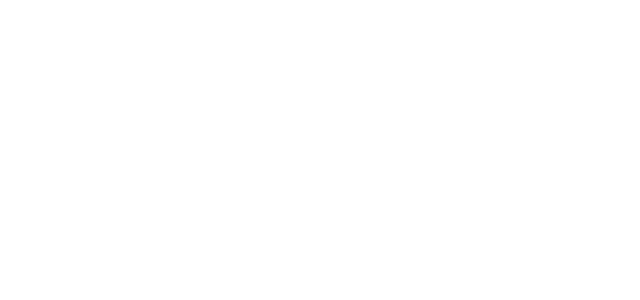
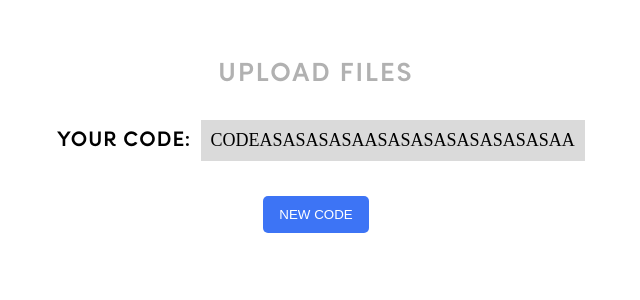
Before and after one commit to VincenzoParrinelli/CS50-project, a React (Vite) app in the folder client/: page / in a window 1280 px wide. Shown: the top 300 px of the page, without its empty margins (324-964 px from the left). Built offline with nearby package versions, Linux system fonts and the light colour scheme.

Commit message:
feat(scss): styling header

```diff
--- a/client/src/App.tsx
+++ b/client/src/App.tsx
@@ -1,10 +1,11 @@
 import { useState } from 'react'
+import Header from './Components/Header'
 
 function App() {
 
   return (
     <div className="App">
-
+      <Header />
     </div>
   )
 }
--- /dev/null
+++ b/client/src/Components/Header.tsx
@@ -0,0 +1,16 @@
+import React from 'react'
+
+export default function Header() {
+    return (
+        <div className='header'>
+            <h2 className="heading heading--2">UPLOAD FILES</h2>
+
+            <div className="header__code-container">
+                <h3 className="heading heading--3">YOUR CODE:</h3>
+                <span className="header__code">CODEASASASASAASASASASASASASASAA</span>
+            </div>
+
+            <button className="btn">NEW CODE</button>
+        </div>
+    )
+}
--- /dev/null
+++ b/client/src/scss/_button.scss
@@ -0,0 +1,23 @@
+.btn {
+    outline: none;
+    border: none;
+    padding: 1.1rem 1.6rem;
+    border-radius: .5rem;
+    background-color: $color-primary;
+    color: $color-white;
+    cursor: pointer;
+    transition: transform .2s, background-color .05s;
+    margin: 2.5rem;
+
+    &:hover,
+    &:active {
+        transform: translateY(-2px);
+        box-shadow: 0 .5rem 1rem rgba($color-black, .15);
+    }
+
+    &:active {
+        background-color: $color-primary-dark;
+        transform: translateY(-1px);
+    }
+
+}
--- /dev/null
+++ b/client/src/scss/_header.scss
@@ -0,0 +1,21 @@
+.header {
+    display: flex;
+    flex-direction: column;
+    justify-content: center;
+    align-items: center;
+    padding: 4rem;
+
+    &__code-container {
+        display: flex;
+        justify-content: center;
+        align-items: baseline;
+    }
+
+    &__code {
+        background-color: $color-grey-light;
+        font-size: 1.8rem;
+        padding: 1rem;
+        text-align: center;
+        flex: 0 0 10%;
+    }
+}
--- /dev/null
+++ b/client/src/scss/_typography.scss
@@ -0,0 +1,30 @@
+.heading {
+    font-size: 2.5rem;
+    font-family: rozanovaBold;
+    padding: 1rem;
+
+    &--2 {
+        color: $color-secondary;
+        letter-spacing: .2rem;
+    }
+
+    &--3 {
+        font-size: 2rem;
+        letter-spacing: .1rem;
+    }
+}
+
+@font-face {
+    font-family: openSansExtraBold;
+    src: url(../assets/Fonts/OpenSansExtraBold.ttf);
+}
+
+@font-face {
+    font-family: rozanovaBold;
+    src: url(../assets/Fonts/RozanovaHUMBold.otf);
+}
+
+@font-face {
+    font-family: rozanovaRegular;
+    src: url(../assets/Fonts/RozanovaHUMRegular.otf);
+}
--- /dev/null
+++ b/client/src/scss/_variables.scss
@@ -0,0 +1,9 @@
+// COLORS
+$color-primary: #3d74f5;
+$color-primary-dark: #315ec8;
+$color-secondary: #b1b1b1;
+
+$color-white: #fff;
+$color-black: #000;
+
+$color-grey-light: #dadada;
--- a/client/src/scss/main.scss
+++ b/client/src/scss/main.scss
@@ -1 +1,9 @@
+@import "variables";
+
 @import "base";
+
+@import "header";
+
+@import "typography";
+
+@import "button";
```
